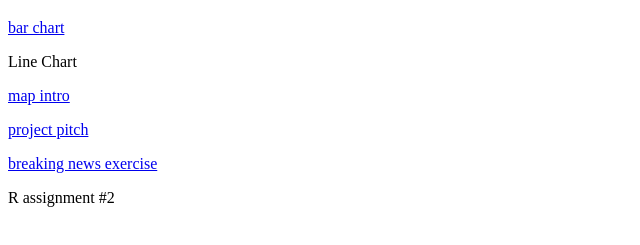
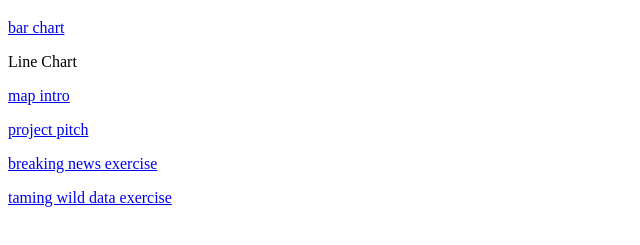
Before and after one commit to angelahart/dataviz-home, a plain HTML site: page index.html in a window 1280 px wide. Shown: the part 61-306 px from the top of the page, without its empty margins (0-640 px from the left). Drawn offline with Linux system fonts and the light colour scheme.

Commit message:
wild data entry

```diff
--- a/index.html
+++ b/index.html
@@ -5,4 +5,4 @@
 <p><a href="http://angelahart.github.io/maps-intro/">map intro</a></p>
 <p><a href="http://angelahart.github.io/dataviz-home/big-project.html">project pitch</a></p>
 <p><a href="http://angelahart.github.io/breaking-news-exercise">breaking news exercise</a></p>
-<p>R assignment #2</p>
+<p><a href="http://angelahart.github.io/wild-data.jpg">taming wild data exercise</a></p>
```
